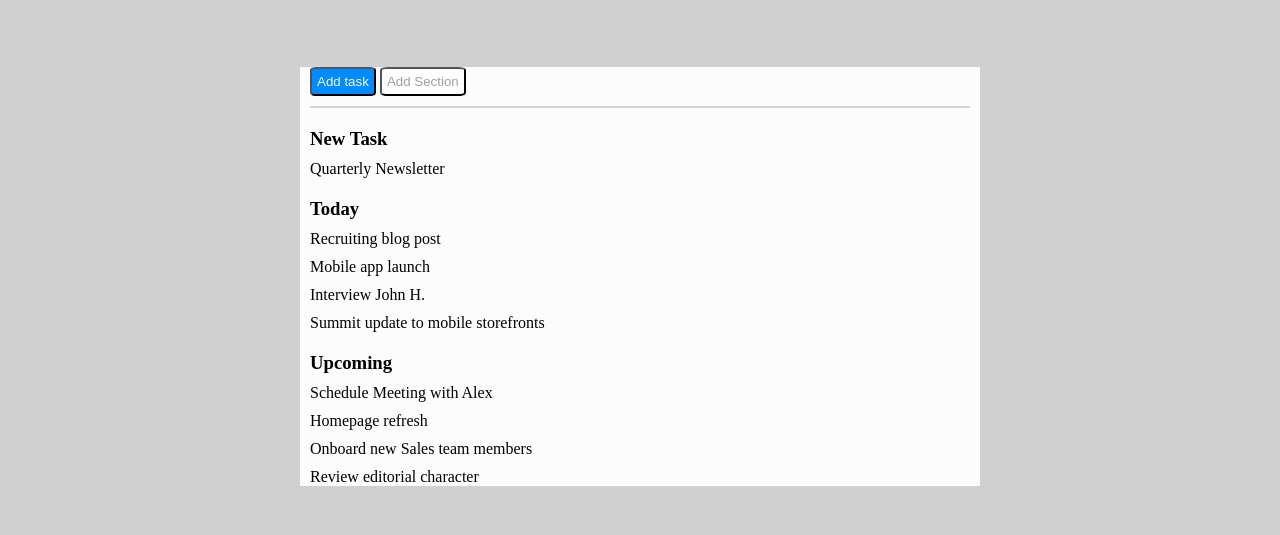
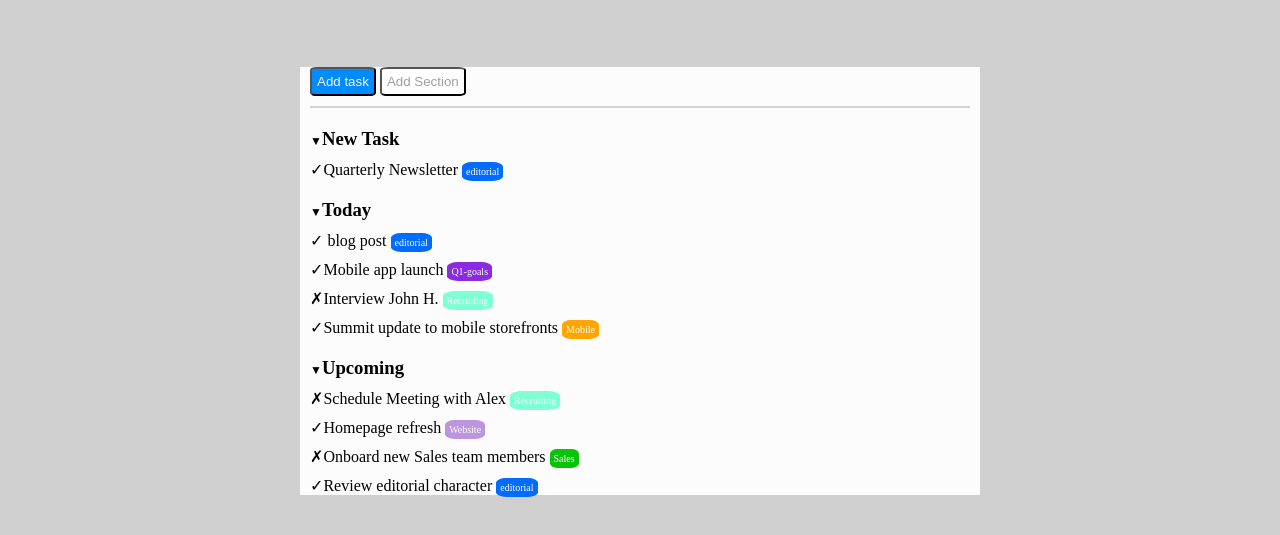
Before and after one commit to orazi-paolo/html-css-toboolist, a plain HTML site: page index.html in a window 1280 px wide. Shown: the part 83-618 px from the top of the page. Drawn offline with Linux system fonts and the light colour scheme.

Commit message:
added tags of email and entities

```diff
--- a/css/style.css
+++ b/css/style.css
@@ -53,3 +53,48 @@ body{
     margin-top: 10px;
     size: 12px;
 }
+.editorial{
+    background-color: rgb(0, 108, 255);
+    border-radius: 25%;
+    padding: 4px;
+    font-size: 10px;
+    color: white;
+}
+.q1-goals{
+    background-color: blueviolet;
+    border-radius: 25%;
+    padding: 4px;
+    font-size: 10px;
+    color: white;
+}
+.recruiting{
+    background-color: aquamarine;
+    border-radius: 25%;
+    padding: 4px;
+    font-size: 10px;
+    color: white;
+}
+.mobile{
+    background-color: orange;
+    border-radius: 25%;
+    padding: 4px;
+    font-size: 10px;
+    color: white;
+}
+.website{
+    background-color: rgb(187, 149, 222);
+    border-radius: 25%;
+    padding: 4px;
+    font-size: 10px;
+    color: white;
+}
+.sales{
+    background-color: rgb(9, 195, 9);
+    border-radius: 25%;
+    padding: 4px;
+    font-size: 10px;
+    color: white;
+}
+.freccia-giu{
+   font-size: 12px;
+}
--- a/index.html
+++ b/index.html
@@ -27,31 +27,36 @@
                 <div class="separator"></div>
 
                 <!-- title list1 -->
-                <h3 class="title-list">New Task</h3>
+                <h3 class="title-list"><span class="freccia-giu">&#9660;</span>New Task</h3>
 
                 <!-- row of list -->
                 <div class="distance-row">
-                    Quarterly Newsletter
+                    &#10003;Quarterly Newsletter <span class="editorial">editorial</span>
                 </div>
-                <h3 class="title-list">Today</h3>
+                <!-- title list2 -->
+                <h3 class="title-list"><span class="freccia-giu">&#9660;</span>Today</h3>
 
-                <div class="distance-row">Recruiting blog post</div>
+                <div class="distance-row">&#10003; blog post <span class="editorial">editorial</span></div>
 
-                <div class="distance-row">Mobile app launch</div>
+                <div class="distance-row">&#10003;Mobile app launch <span class="q1-goals">Q1-goals</span>
+                </div>
 
-                <div class="distance-row">Interview John H.</div>
+                <div class="distance-row">&#10007;Interview John H. <span class="recruiting">Recruiting</span>
+                </div>
 
-                <div class="distance-row">Summit update to mobile storefronts</div>
+                <div class="distance-row">&#10003;Summit update to mobile storefronts <span class="mobile">Mobile</span></div>
 
-                <h3 class="title-list">Upcoming</h3>
+                <!-- title list3 -->
+                <h3 class="title-list"><span class="freccia-giu">&#9660;</span>Upcoming</h3>
 
-                <div class="distance-row">Schedule Meeting with Alex</div>
+                <div class="distance-row">&#10007;Schedule Meeting with Alex <span class="recruiting">Recruiting</span>
+                </div>
 
-                <div class="distance-row">Homepage refresh</div>
+                <div class="distance-row">&#10003;Homepage refresh <span class="website">Website</span></div>
 
-                <div class="distance-row">Onboard new Sales team members</div>
+                <div class="distance-row">&#10007;Onboard new Sales team members <span class="sales">Sales</span></div>
 
-                <div class="distance-row">Review editorial character</div>
+                <div class="distance-row">&#10003;Review editorial character <span class="editorial">editorial</span></div>
             </div>
 
 
```
